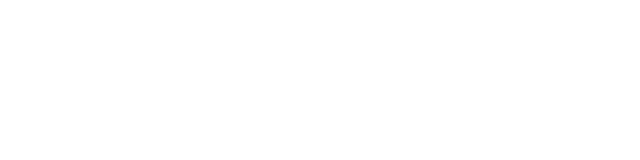
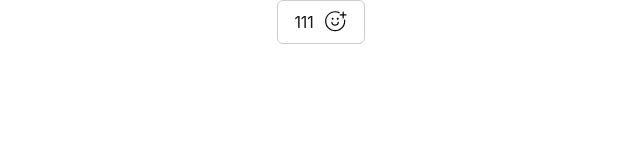
Before and after one commit to codeit-project-rolling/rolling, a React (Create React App) app: page /list in a window 1280 px wide. Shown: the top 160 px of the page, without its empty margins (319-959 px from the left). Built offline with nearby package versions, Linux system fonts and the light colour scheme; the HTML template or start-up script is replaced by a standard one.

Commit message:
refactor: children을 나누지 않고 하나로 출력

```diff
--- a/src/App.js
+++ b/src/App.js
@@ -1,7 +1,20 @@
+import { ReactComponent as Icon } from 'assets/images/smile.svg';
+
+import Button from 'components/Button/Button';
 import './App.scss';
 
 function App() {
-  return <div className="App"></div>;
+  const handleClick = () => {
+    console.log(1);
+  };
+  return (
+    <div className="App">
+      <Button buttonType="outlined40" onClick={handleClick}>
+        <p>111</p>
+        <Icon fill="black" />
+      </Button>
+    </div>
+  );
 }
 
 export default App;
--- a/src/components/Button/Button.jsx
+++ b/src/components/Button/Button.jsx
@@ -1,46 +1,70 @@
 import classNames from 'classnames';
-import PropTypes, { string } from 'prop-types';
+import PropTypes from 'prop-types';
+import { useEffect, useRef } from 'react';
 
 import styles from 'components/Button/Button.module.scss';
 
-function Practice({ buttonType, children, disabled, onClick }) {
+function Button({ buttonType, children, disabled, onClick }) {
   const buttonClassName = classNames({
     [styles.primaryButton56]: buttonType === 'primary56',
     [styles.primaryButton40]: buttonType === 'primary40',
     [styles.secondaryButton40]: buttonType === 'secondary40',
     [styles.outlinedButton56]: buttonType === 'outlined56',
-    [styles.outlinedButton40]: buttonType === 'outlined40' && children.length !== 2,
-    [styles.outlinedSmileButton40]: buttonType === 'outlined40' && children.length === 2,
-    [styles.outlinedButton36]: buttonType === 'outlined36' && typeof children[0] !== 'string' && children.length !== 2,
-    [styles.outlinedSmileButton36]: buttonType === 'outlined36' && children.length === 2,
-    [styles.outlinedButton28]: buttonType === 'outlined28' && typeof children[0] !== 'string' && children.length !== 2,
-    [styles.outlinedSmileButton28]: buttonType === 'outlined28' && children.length === 2,
+    [styles.outlinedButton40]: buttonType === 'outlined40' && children.length === 'undefined',
+    [styles.outlinedSmileButton40]: buttonType === 'outlined40' && children.length !== 'undefined',
+    [styles.outlinedButton36]:
+      buttonType === 'outlined36' && typeof children[0] !== 'string' && children.length === 'undefined',
+    [styles.outlinedSmileButton36]: buttonType === 'outlined36' && children.length !== 'undefined',
+    [styles.outlinedButton28]:
+      buttonType === 'outlined28' && typeof children[0] !== 'string' && children.length === 'undefined',
+    [styles.outlinedSmileButton28]: buttonType === 'outlined28' && children.length !== 'undefined',
     [styles.outlinedSingleButton36]:
-      buttonType === 'outlined36' && typeof children[0] !== 'string' && children.length !== 2,
-    [styles.outlinedSingleButton28]: buttonType === 'outlined28' && children[0] !== string && children.length !== 2,
+      buttonType === 'outlined36' && typeof children !== 'string' && children.length === 'undefined',
+    [styles.outlinedSingleButton28]:
+      buttonType === 'outlined28' && typeof children !== 'string' && children.length === 'undefined',
     [styles.disabled]: disabled,
   });
 
-  const handleClick = () => onClick();
+  const buttonRef = useRef(null);
+
+  useEffect(() => {
+    const handleMouseUp = () => {
+      if (buttonRef.current) {
+        buttonRef.current.blur();
+      }
+    };
+
+    document.addEventListener('mouseup', handleMouseUp);
+
+    return () => {
+      document.removeEventListener('mouseup', handleMouseUp);
+    };
+  }, []);
+
+  const handleClick = () => {
+    if (!disabled) {
+      onClick();
+    }
+  };
 
   return (
-    <button type="button" className={buttonClassName} onClick={handleClick}>
-      <div>{children}</div>
+    <button type="button" className={buttonClassName} onClick={handleClick} ref={buttonRef}>
+      <div className={styles.basicSet}>{children}</div>
     </button>
   );
 }
 
-Practice.propTypes = {
+Button.propTypes = {
   children: PropTypes.string,
   buttonType: PropTypes.string,
   disabled: PropTypes.bool,
   onClick: PropTypes.func.isRequired,
 };
 
-Practice.defaultProps = {
+Button.defaultProps = {
   children: '',
   buttonType: '',
   disabled: false,
 };
 
-export default Practice;
+export default Button;
--- a/src/components/Button/Button.module.scss
+++ b/src/components/Button/Button.module.scss
@@ -1,10 +1,13 @@
 @import 'assets/styles/global.scss';
 
 @mixin buttonStyleDelete {
-  border: none;
-  outline: none;
-  background-color: inherit;
+  border: 0;
   cursor: pointer;
+}
+
+.basicSet {
+  display: flex;
+  gap: 10px;
 }
 
 .primaryButton56 {
@@ -16,7 +19,15 @@
   gap: 10px;
   border-radius: 12px;
   background: var(--Purple-600, #9935ff);
-  cursor: pointer;
+  p {
+    width: 160px;
+    color: var(--white, #fff);
+    text-align: center;
+    font-size: 18px;
+    font-weight: 700;
+    line-height: 28px;
+    letter-spacing: -0.18px;
+  }
 
   &.disabled {
     background: var(--gray-300, #ccc);
@@ -26,18 +37,18 @@
   &:not(.disabled):hover {
     background: var(--Purple-700, #861dee);
   }
-
-  &:not(.disabled):active {
-    background: var(--Purple-800, #6e0ad1);
-  }
-
   &:not(.disabled):focus {
     border: 2px solid var(--Purple-900, #5603a7);
     background: var(--Purple-800, #6e0ad1);
   }
+  &:not(.disabled):active {
+    background: var(--Purple-800, #6e0ad1);
+    border: 0;
+  }
 }
 
 .primaryButton40 {
+  @include buttonStyleDelete;
   display: inline-flex;
   padding: 7px 16px;
   justify-content: center;
@@ -45,7 +56,15 @@
   gap: 10px;
   border-radius: 6px;
   background: var(--Purple-600, #9935ff);
-  cursor: pointer;
+  p {
+    width: 90px;
+    color: var(--white, #fff);
+    text-align: center;
+    font-size: 16px;
+    font-weight: 400;
+    line-height: 26px;
+    letter-spacing: -0.16px;
+  }
 
   &.disabled {
     background: var(--gray-300, #ccc);
@@ -55,18 +74,18 @@
   &:not(.disabled):hover {
     background: var(--Purple-700, #861dee);
   }
-
-  &:not(.disabled):active {
-    background: var(--Purple-800, #6e0ad1);
-  }
-
   &:not(.disabled):focus {
     border: 2px solid var(--Purple-900, #5603a7);
     background: var(--Purple-800, #6e0ad1);
   }
+  &:not(.disabled):active {
+    background: var(--Purple-800, #6e0ad1);
+    border: 0;
+  }
 }
 
 .secondaryButton40 {
+  @include buttonStyleDelete;
   display: inline-flex;
   padding: 7px 16px;
   justify-content: center;
@@ -75,7 +94,15 @@
   border-radius: 6px;
   border: 1px solid var(--Purple-600, #9935ff);
   background: var(--white, #fff);
-  cursor: pointer;
+  p {
+    width: 90px;
+    color: var(--Purple-700, #861dee);
+    text-align: center;
+    font-size: 16px;
+    font-weight: 400;
+    line-height: 26px;
+    letter-spacing: -0.16px;
+  }
 
   &.disabled {
     background: var(--gray-300, #ccc);
@@ -92,7 +119,13 @@
       color: var(--Purple-600, #9935ff);
     }
   }
-
+  &:not(.disabled):focus {
+    border: 1px solid var(--Purple-800, #6e0ad1);
+    background: var(--white, #fff);
+    p {
+      color: #9747ff;
+    }
+  }
   &:not(.disabled):active {
     border: 1px solid var(--Purple-800, #6e0ad1);
     background: var(--Purple-100, #f8f0ff);
@@ -100,17 +133,10 @@
       color: var(--Purple-600, #9935ff);
     }
   }
-
-  &:not(.disabled):focus {
-    border: 1px solid var(--Purple-800, #6e0ad1);
-    background: var(--white, #fff);
-    p {
-      color: #9747ff;
-    }
-  }
 }
 
 .outlinedButton56 {
+  @include buttonStyleDelete;
   display: inline-flex;
   padding: 14px 16px;
   justify-content: center;
@@ -119,7 +145,6 @@
   border-radius: 12px;
   border: 1px solid var(--gray-300, #ccc);
   background: var(--white, #fff);
-  cursor: pointer;
   p {
     width: 160px;
     color: var(--gray-900, #181818);
@@ -143,19 +168,18 @@
     border: 1px solid var(--gray-300, #ccc);
     background: var(--gray-100, #f6f6f6);
   }
-
+  &:not(.disabled):focus {
+    border: 1px solid var(--gray-500, #555);
+    background: var(--white, #fff);
+  }
   &:not(.disabled):active {
     border: 1px solid var(--gray-300, #ccc);
     background: var(--gray-100, #f6f6f6);
   }
-
-  &:not(.disabled):focus {
-    border: 1px solid var(--gray-500, #555);
-    background: var(--white, #fff);
-  }
 }
 
 .outlinedButton40 {
+  @include buttonStyleDelete;
   display: inline-flex;
   height: 40px;
   padding: 8px 16px;
@@ -165,7 +189,6 @@
   border-radius: 6px;
   border: 1px solid var(--gray-300, #ccc);
   background: var(--white, #fff);
-  cursor: pointer;
   p {
     width: 90px;
     height: 24px;
@@ -190,19 +213,18 @@
     border: 1px solid var(--gray-300, #ccc);
     background: var(--gray-100, #f6f6f6);
   }
-
+  &:not(.disabled):focus {
+    border: 1px solid var(--gray-500, #555);
+    background: var(--white, #fff);
+  }
   &:not(.disabled):active {
     border: 1px solid var(--gray-300, #ccc);
     background: var(--gray-100, #f6f6f6);
   }
-
-  &:not(.disabled):focus {
-    border: 1px solid var(--gray-500, #555);
-    background: var(--white, #fff);
-  }
 }
 
 .outlinedSmileButton40 {
+  @include buttonStyleDelete;
   display: inline-flex;
   padding: 8px 16px;
   justify-content: center;
@@ -211,16 +233,11 @@
   border-radius: 6px;
   border: 1px solid var(--gray-300, #ccc);
   background: var(--white, #fff);
-  cursor: pointer;
-  div {
-    width: 24px;
-    height: 24px;
-  }
   p {
     color: var(--gray-900, #181818);
     font-size: 16px;
-    font-weight: 500;
-    line-height: 24px; /* 150% */
+    font-weight: 400;
+    line-height: 26px; /* 150% */
     letter-spacing: -0.16px;
   }
   svg {
@@ -234,8 +251,6 @@
     p {
       color: var(--white, #fff);
       text-align: center;
-      font-weight: 400;
-      line-height: 26px;
     }
 
     cursor: auto;
@@ -244,32 +259,19 @@
   &:not(.disabled):hover {
     border: 1px solid var(--gray-300, #ccc);
     background: var(--gray-100, #f6f6f6);
-    p {
-      font-weight: 400;
-      line-height: 26px;
-    }
   }
-
+  &:not(.disabled):focus {
+    border: 1px solid var(--gray-500, #555);
+    background: var(--white, #fff);
+  }
   &:not(.disabled):active {
     border: 1px solid var(--gray-300, #ccc);
     background: var(--gray-100, #f6f6f6);
-    p {
-      font-weight: 400;
-      line-height: 26px;
-    }
-  }
-
-  &:not(.disabled):focus {
-    border: 1px solid var(--gray-500, #555);
-    background: var(--white, #fff);
-    p {
-      font-weight: 400;
-      line-height: 26px;
-    }
   }
 }
 
 .outlinedButton36 {
+  @include buttonStyleDelete;
   display: inline-flex;
   height: 36px;
   padding: 6px 16px;
@@ -279,7 +281,6 @@
   border-radius: 6px;
   border: 1px solid var(--gray-300, #ccc);
   background: var(--white, #fff);
-  cursor: pointer;
   p {
     width: 90px;
     height: 24px;
@@ -303,19 +304,18 @@
     border: 1px solid var(--gray-300, #ccc);
     background: var(--gray-100, #f6f6f6);
   }
-
+  &:not(.disabled):focus {
+    border: 1px solid var(--gray-500, #555);
+    background: var(--white, #fff);
+  }
   &:not(.disabled):active {
     border: 1px solid var(--gray-300, #ccc);
     background: var(--gray-100, #f6f6f6);
   }
-
-  &:not(.disabled):focus {
-    border: 1px solid var(--gray-500, #555);
-    background: var(--white, #fff);
-  }
 }
 
 .outlinedSmileButton36 {
+  @include buttonStyleDelete;
   display: inline-flex;
   padding: 6px 16px;
   justify-content: center;
@@ -325,10 +325,6 @@
   border: 1px solid var(--gray-300, #ccc);
   background: var(--white, #fff);
   cursor: pointer;
-  div {
-    width: 24px;
-    height: 24px;
-  }
   p {
     color: var(--gray-900, #181818);
     font-size: 16px;
@@ -353,19 +349,18 @@
     border: 1px solid var(--gray-300, #ccc);
     background: var(--gray-100, #f6f6f6);
   }
-
+  &:not(.disabled):focus {
+    border: 1px solid var(--gray-500, #555);
+    background: var(--white, #fff);
+  }
   &:not(.disabled):active {
     border: 1px solid var(--gray-300, #ccc);
     background: var(--gray-100, #f6f6f6);
   }
-
-  &:not(.disabled):focus {
-    border: 1px solid var(--gray-500, #555);
-    background: var(--white, #fff);
-  }
 }
 
 .outlinedButton28 {
+  @include buttonStyleDelete;
   display: inline-flex;
   height: 28px;
   padding: 2px 16px;
@@ -375,7 +370,6 @@
   border-radius: 6px;
   border: 1px solid var(--gray-300, #ccc);
   background: var(--white, #fff);
-  cursor: pointer;
   p {
     width: 90px;
     height: 24px;
@@ -400,19 +394,18 @@
     border: 1px solid var(--gray-300, #ccc);
     background: var(--gray-100, #f6f6f6);
   }
-
+  &:not(.disabled):focus {
+    border: 1px solid var(--gray-500, #555);
+    background: var(--white, #fff);
+  }
   &:not(.disabled):active {
     border: 1px solid var(--gray-300, #ccc);
     background: var(--gray-100, #f6f6f6);
   }
-
-  &:not(.disabled):focus {
-    border: 1px solid var(--gray-500, #555);
-    background: var(--white, #fff);
-  }
 }
 
 .outlinedSmileButton28 {
+  @include buttonStyleDelete;
   display: inline-flex;
   padding: 6px 16px;
   justify-content: center;
@@ -421,11 +414,6 @@
   border-radius: 6px;
   border: 1px solid var(--gray-300, #ccc);
   background: var(--white, #fff);
-  cursor: pointer;
-  div {
-    width: 20px;
-    height: 20px;
-  }
   p {
     color: var(--gray-900, #181818);
     font-size: 14px;
@@ -451,19 +439,18 @@
     border: 1px solid var(--gray-300, #ccc);
     background: var(--gray-100, #f6f6f6);
   }
-
+  &:not(.disabled):focus {
+    border: 1px solid var(--gray-500, #555);
+    background: var(--white, #fff);
+  }
   &:not(.disabled):active {
     border: 1px solid var(--gray-300, #ccc);
     background: var(--gray-100, #f6f6f6);
   }
-
-  &:not(.disabled):focus {
-    border: 1px solid var(--gray-500, #555);
-    background: var(--white, #fff);
-  }
 }
 
 .outlinedSingleButton36 {
+  @include buttonStyleDelete;
   display: inline-flex;
   padding: 6px;
   justify-content: center;
@@ -472,8 +459,7 @@
   border-radius: 6px;
   border: 1px solid var(--gray-300, #ccc);
   background: var(--white, #fff);
-  cursor: pointer;
-  p {
+  div {
     display: flex;
     justify-content: center;
     align-items: center;
@@ -491,19 +477,18 @@
     border: 1px solid var(--gray-300, #ccc);
     background: var(--gray-100, #f6f6f6);
   }
-
+  &:not(.disabled):focus {
+    border: 1px solid var(--gray-500, #555);
+    background: var(--white, #fff);
+  }
   &:not(.disabled):active {
     border: 1px solid var(--gray-300, #ccc);
     background: var(--gray-100, #f6f6f6);
   }
-
-  &:not(.disabled):focus {
-    border: 1px solid var(--gray-500, #555);
-    background: var(--white, #fff);
-  }
 }
 
 .outlinedSingleButton28 {
+  @include buttonStyleDelete;
   display: inline-flex;
   padding: 6px;
   justify-content: center;
@@ -512,17 +497,12 @@
   border-radius: 6px;
   border: 1px solid var(--gray-300, #ccc);
   background: var(--white, #fff);
-  cursor: pointer;
-  p {
+  div {
     display: flex;
     justify-content: center;
     align-items: center;
     width: 20px;
     height: 20px;
-  }
-  svg {
-    width: 100%;
-    height: 100%;
   }
 
   &.disabled {
@@ -535,14 +515,12 @@
     border: 1px solid var(--gray-300, #ccc);
     background: var(--gray-100, #f6f6f6);
   }
-
+  &:not(.disabled):focus {
+    border: 1px solid var(--gray-500, #555);
+    background: var(--white, #fff);
+  }
   &:not(.disabled):active {
     border: 1px solid var(--gray-300, #ccc);
     background: var(--gray-100, #f6f6f6);
   }
-
-  &:not(.disabled):focus {
-    border: 1px solid var(--gray-500, #555);
-    background: var(--white, #fff);
-  }
 }
```
Also changed, not shown: src/App.scss (+0 -15 lines).
